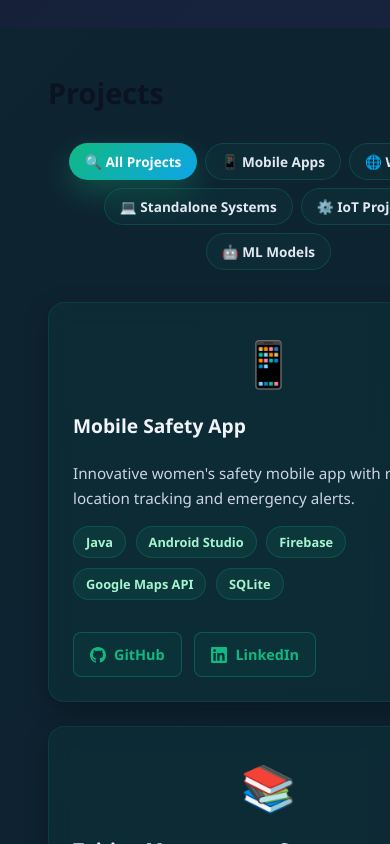
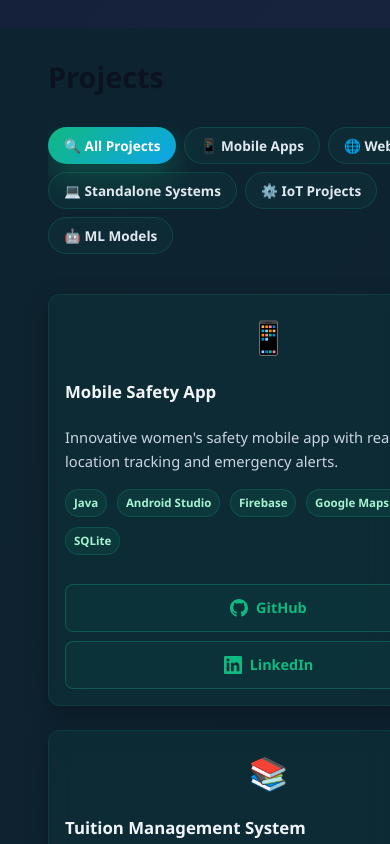
Before and after one commit to TharushiNK/My-Portfolio, a React (Vite) app: page / in a window 390 px wide. Shown: the part 2740-3584 px from the top of the page. Built offline with nearby package versions, Linux system fonts and the light colour scheme.

Commit message:
Add mobile responsiveness

```diff
--- a/src/components/Projects.css
+++ b/src/components/Projects.css
@@ -238,3 +238,58 @@
     padding: 1.5rem;
   }
 }
+
+@media (max-width: 480px) {
+  .projects {
+    padding: 2rem 0;
+  }
+
+  .category-filters {
+    gap: 0.5rem;
+    justify-content: flex-start;
+    overflow-x: auto;
+    padding-bottom: 0.5rem;
+  }
+
+  .project-card {
+    padding: 1rem;
+    border-radius: 12px;
+  }
+
+  .project-icon {
+    font-size: 2rem;
+    margin-bottom: 0.25rem;
+  }
+
+  .project-title {
+    font-size: 1.05rem;
+  }
+
+  .project-description {
+    font-size: 0.92rem;
+  }
+
+  .tech-badge {
+    padding: 4px 8px;
+    font-size: 0.72rem;
+  }
+
+  .project-links {
+    display: flex;
+    flex-direction: column;
+    gap: 0.6rem;
+    margin-top: 0.8rem;
+  }
+
+  .project-link {
+    width: 100%;
+    justify-content: center;
+    padding: 0.7rem 0.8rem;
+    font-size: 0.9rem;
+  }
+
+  .project-link svg {
+    width: 18px;
+    height: 18px;
+  }
+}
```
